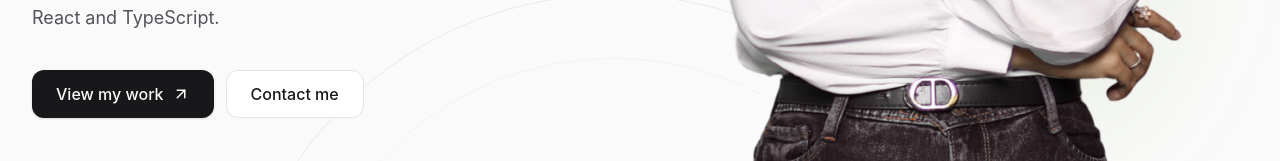
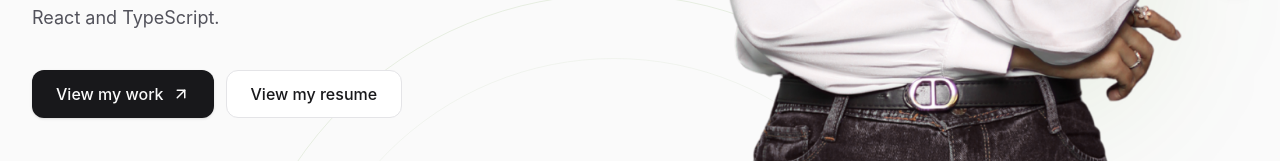
Before and after one commit to taniayunita-dev/tania-yunita-cv, a React (Vite) app: page / in a window 1280 px wide. Shown: the part 791-952 px from the top of the page. Built offline with nearby package versions, Linux system fonts and the light colour scheme; what tailwind-animations would draw is missing.

Commit message:
add resume file download

```diff
--- a/src/components/sections/HeroSection3.tsx
+++ b/src/components/sections/HeroSection3.tsx
@@ -15,6 +15,10 @@ import { useTranslation } from '@/hooks/useTranslation';
 
 export function HeroSection3() {
     const { t, language } = useTranslation();
+    // const resumeUrl = {
+    //     en: '/resume/Tania_Yunita_Resume_EN.pdf',
+    //     id: '/resume/Tania-Yunita-Frontend-Developer-Resume-ID.pdf',
+    // };
     return (
         <section
             aria-labelledby="hero-title"
@@ -137,7 +141,7 @@ export function HeroSection3() {
                             </ButtonLink>
 
                             <ButtonLink
-                                href="#contact"
+                                href="/resume/Tania_Yunita_Resume_EN.pdf"
                                 variant="secondary"
                                 size="lg"
                                 className={[
--- a/src/data/en.ts
+++ b/src/data/en.ts
@@ -36,7 +36,7 @@ export const en: Translation = {
     subtext:
       'Frontend Developer with 3+ years of experience building maintainable web applications with reliable user experiences using React and TypeScript.',
     cta1: 'View my work',
-    cta2: 'Contact me',
+    cta2: 'View my resume',
     credibilities:['3+ Years Experience','React','TypeScript','API Integration' ]
   },
   about: {
--- a/src/data/id.ts
+++ b/src/data/id.ts
@@ -35,7 +35,7 @@ hero: {
     subtext:
       'Frontend Developer dengan pengalaman 3+ tahun dalam membangun aplikasi web yang mudah dirawat dan menghadirkan pengalaman pengguna yang andal menggunakan React dan TypeScript.',
     cta1: 'Lihat karya saya',
-    cta2: 'Hubungi saya',
+    cta2: 'Lihat CV saya',
     credibilities: ['Pengalaman 3+ Tahun', 'React', 'TypeScript', 'API Integration']
 },
   about: {
```
Also changed, not shown: 1 other file (tests, documents, lock files or other folders).
